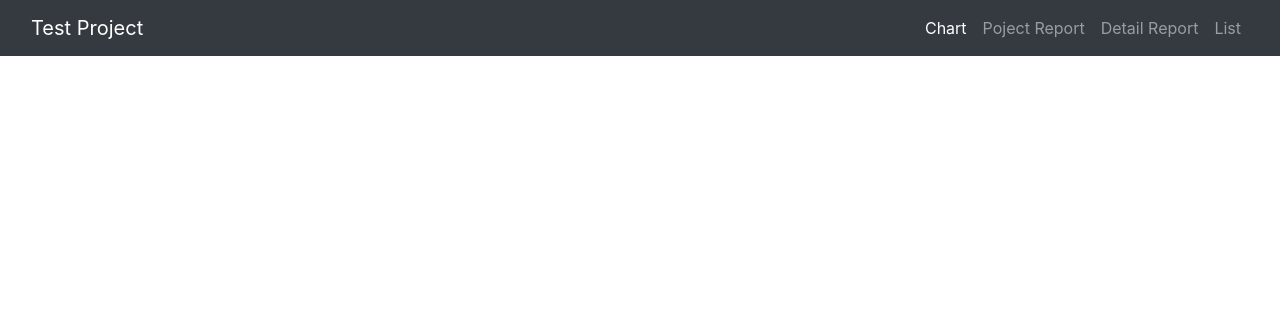
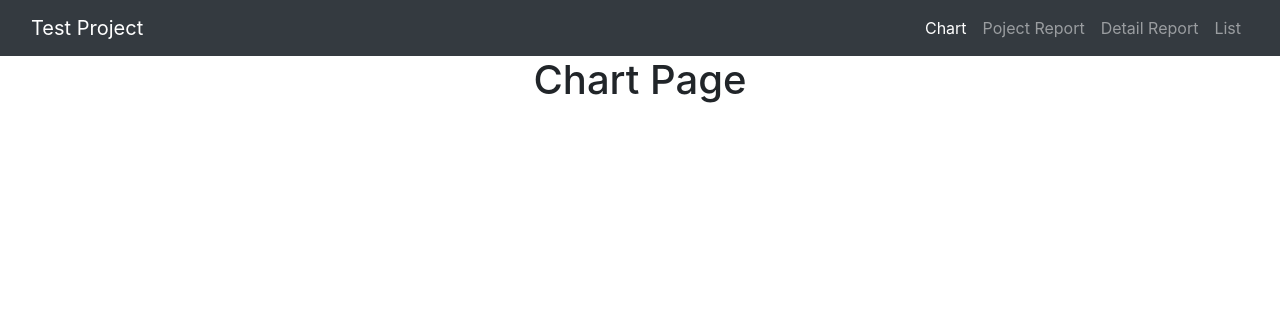
Before and after one commit to mahmudul-hasan-sreejon/progress-tracker, a PHP site: page / in a window 1280 px wide. Shown: the top 316 px of the page. Run offline with PHP 8.4, Linux system fonts and the light colour scheme.

Commit message:
page linkup

```diff
--- a/index.php
+++ b/index.php
@@ -21,17 +21,19 @@
                     <a class="nav-link" href="#">Chart</a>
                 </li>
                 <li class="nav-item">
-                    <a class="nav-link" href="#">Poject Report</a>
+                    <a class="nav-link" href="project_report_page.php">Poject Report</a>
                 </li>
                 <li class="nav-item">
-                    <a class="nav-link" href="#">Detail Report</a>
+                    <a class="nav-link" href="detail_report_page.php">Detail Report</a>
                 </li>
                 <li class="nav-item">
-                    <a class="nav-link" href="#">List</a>
+                    <a class="nav-link" href="list_page.php">List</a>
                 </li>
             </ul>
         </div>
     </nav>
+
+    <center><h1>Chart Page</h1></center>
 
     <!-- Latest compiled JavaScript and jQuery library -->
     <script src="https://ajax.googleapis.com/ajax/libs/jquery/3.3.1/jquery.min.js"></script>
```
Also changed, not shown: detail_report_page.php (+5 -3 lines), list_page.php (+5 -3 lines), project_report_page.php (+5 -3 lines).
